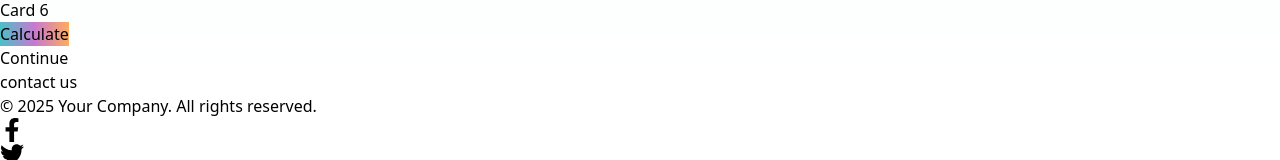
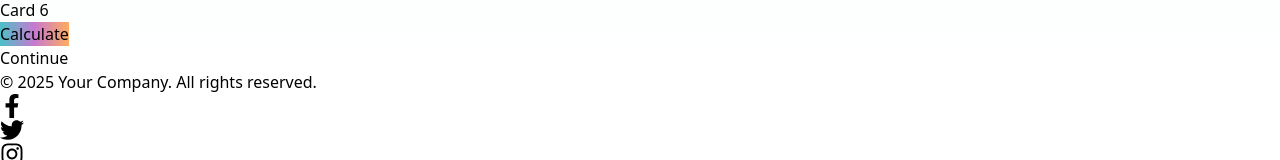
Before and after one commit to Drkadam07/QuickCalc, a React (Vite) app: page / in a window 1280 px wide. Shown: the part 3732-3892 px from the top of the page. Built offline with nearby package versions, Linux system fonts and the light colour scheme.

Commit message:
remove contact components

```diff
--- a/src/components/Home.jsx
+++ b/src/components/Home.jsx
@@ -1,16 +1,16 @@
 // Home.jsx
 import React from 'react';
-import Layout from './Layout/Layout'; // Import the Layout component
+import Layout from './Layout/Layout';
 import Hero from './Hero';
 import Cardcover from './Cards/Cardcover';
-import Contact from './Contact';
+// import Contact from './Contact';
 
 export default function Home() {
   return (
     <Layout>
       <Hero />
       <Cardcover />
-      <Contact />
+      {/* <Contact /> */}
     </Layout>
   );
 }
```
